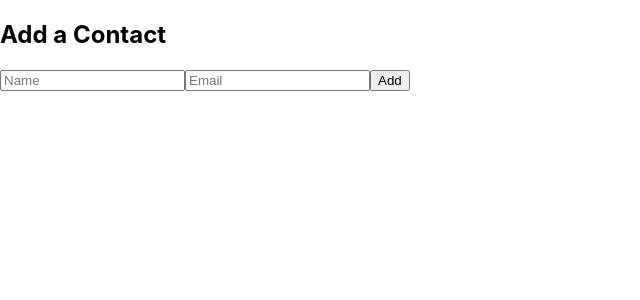
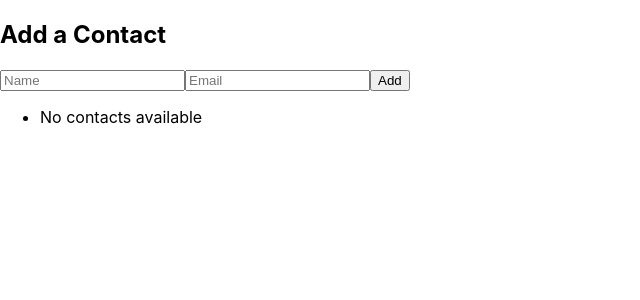
Before and after one commit to Saeed-Iqtaish/contact-manager, a React (Create React App) app: page / in a window 1280 px wide. Shown: the top 300 px of the page, without its empty margins (0-640 px from the left). Built offline with nearby package versions, Linux system fonts and the light colour scheme.

Commit message:
Added the list of contacts uneder the contacts form

```diff
--- a/src/App.js
+++ b/src/App.js
@@ -2,6 +2,7 @@ import logo from './logo.svg';
 import './App.css';
 import { useState, useEffect } from 'react';
 import ContactForm from './components/ContactForm';
+import ContanctList from './components/ContanctList';
 
 function App() {
 
@@ -21,6 +22,7 @@ function App() {
   return (
     <>
     <ContactForm addContact = {addContact}/>
+    <ContanctList contact = {contact}/>
     </>
   );
 }
--- /dev/null
+++ b/src/components/ContanctList.jsx
@@ -0,0 +1,23 @@
+import React from 'react'
+
+function ContanctList(props) {
+    return (
+        <>
+            <div>
+                <ul>
+                    {props.contact.length === 0 ? (
+                        <li>No contacts available</li>
+                    ) : (
+                        props.contact.map((contact, index) => (
+                            <li key={index}>
+                                {index + 1}. {contact.userName} - {contact.email}
+                            </li>
+                        ))
+                    )}
+                </ul>
+            </div>
+        </>
+    )
+}
+
+export default ContanctList
```
